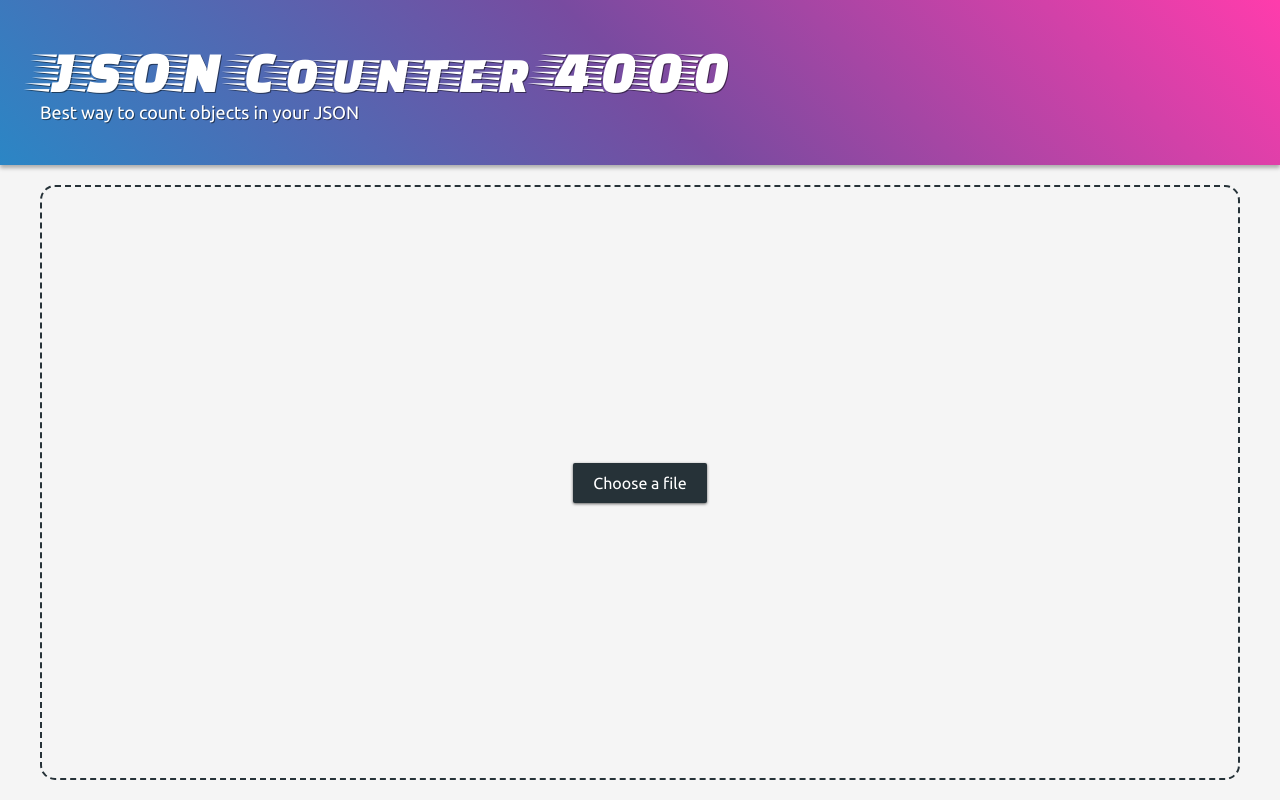
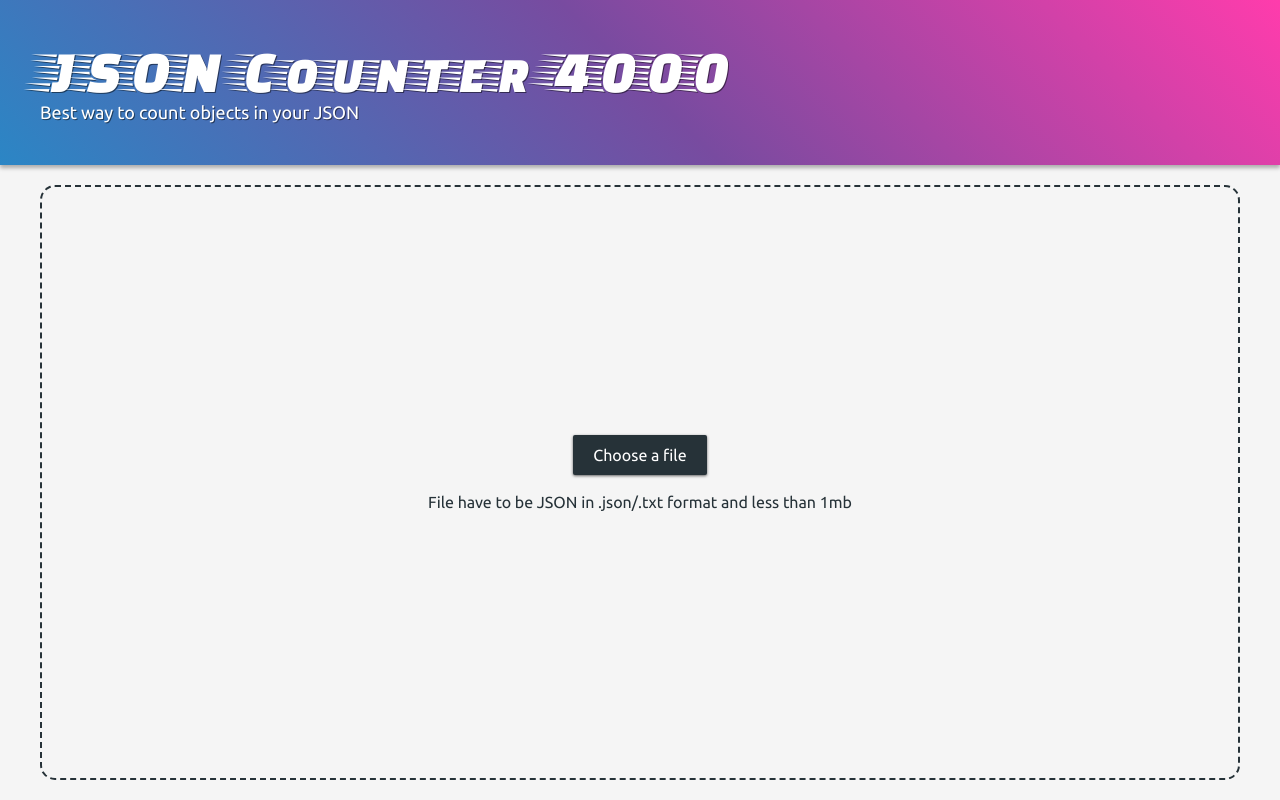
Before and after one commit to random1911/JSON-Counter-4000, a React (Create React App) app: page / in a window 1280 px wide. Built offline with nearby package versions, Linux system fonts and the light colour scheme.

Commit message:
Описание ожидаемого формата

```diff
--- a/src/components/Dropbox.js
+++ b/src/components/Dropbox.js
@@ -59,7 +59,7 @@ class Dropbox extends React.Component {
 
       const
         MAX_FILE_SIZE = 1048576,
-        extensionError = `${file.name}" don't have .txt or .json format.`,
+        extensionError = `${file.name}" don't have .json or .txt format.`,
         sizeError = `"${file.name}" is grater then ${(MAX_FILE_SIZE / 1024 / 1024).toFixed(0)}mb`,
         parseError = `uploaded file "${file.name}" can't be parsed as JSON`,
         uploadError = `can't upload "${file.name}"`;
@@ -189,6 +189,9 @@ class Dropbox extends React.Component {
                className="drop-box__button">
           Choose a file
         </label>
+        <p className="drop-box__description">
+          File have to be JSON in .json/.txt format and less than 1mb
+        </p>
 
       </form>
     )
```
